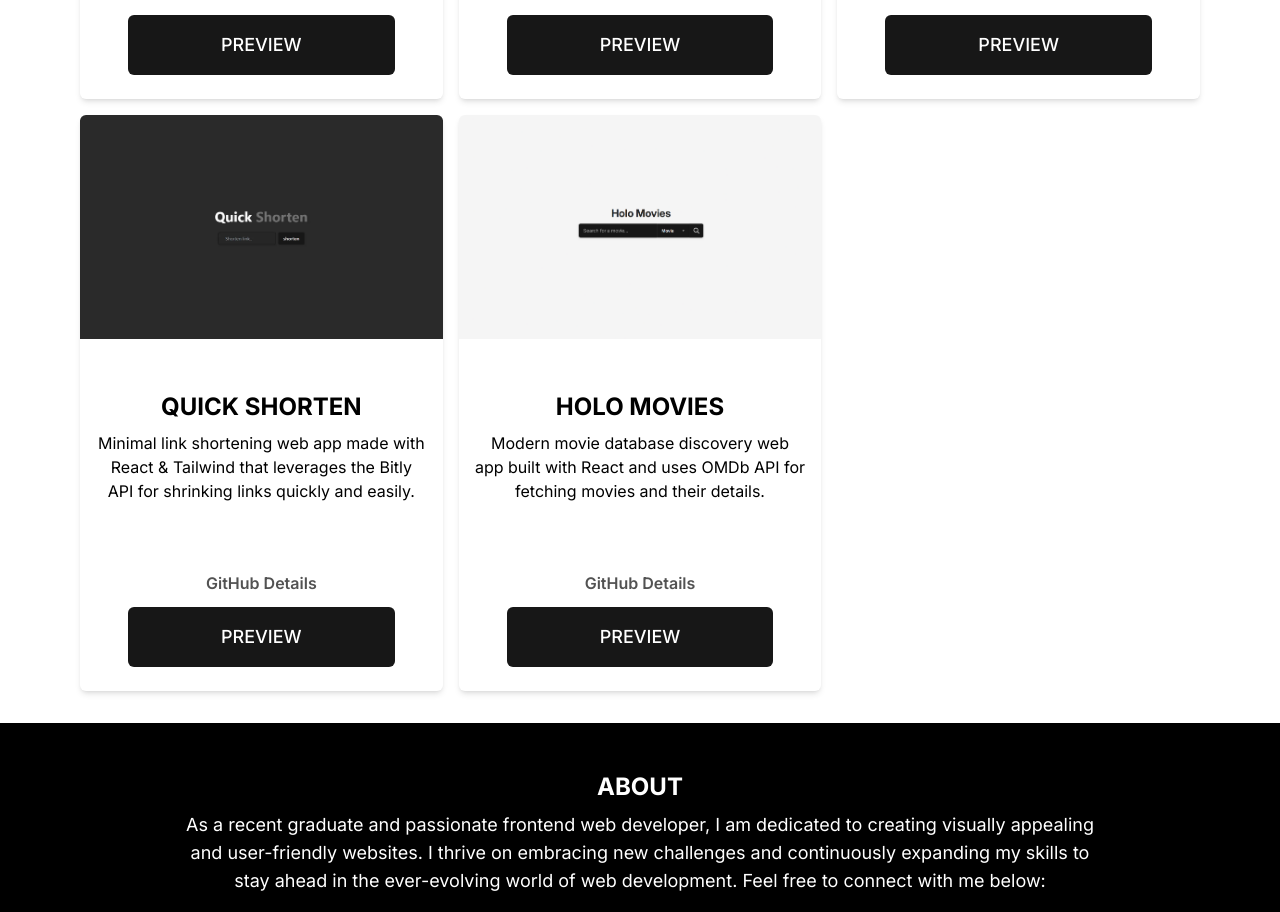
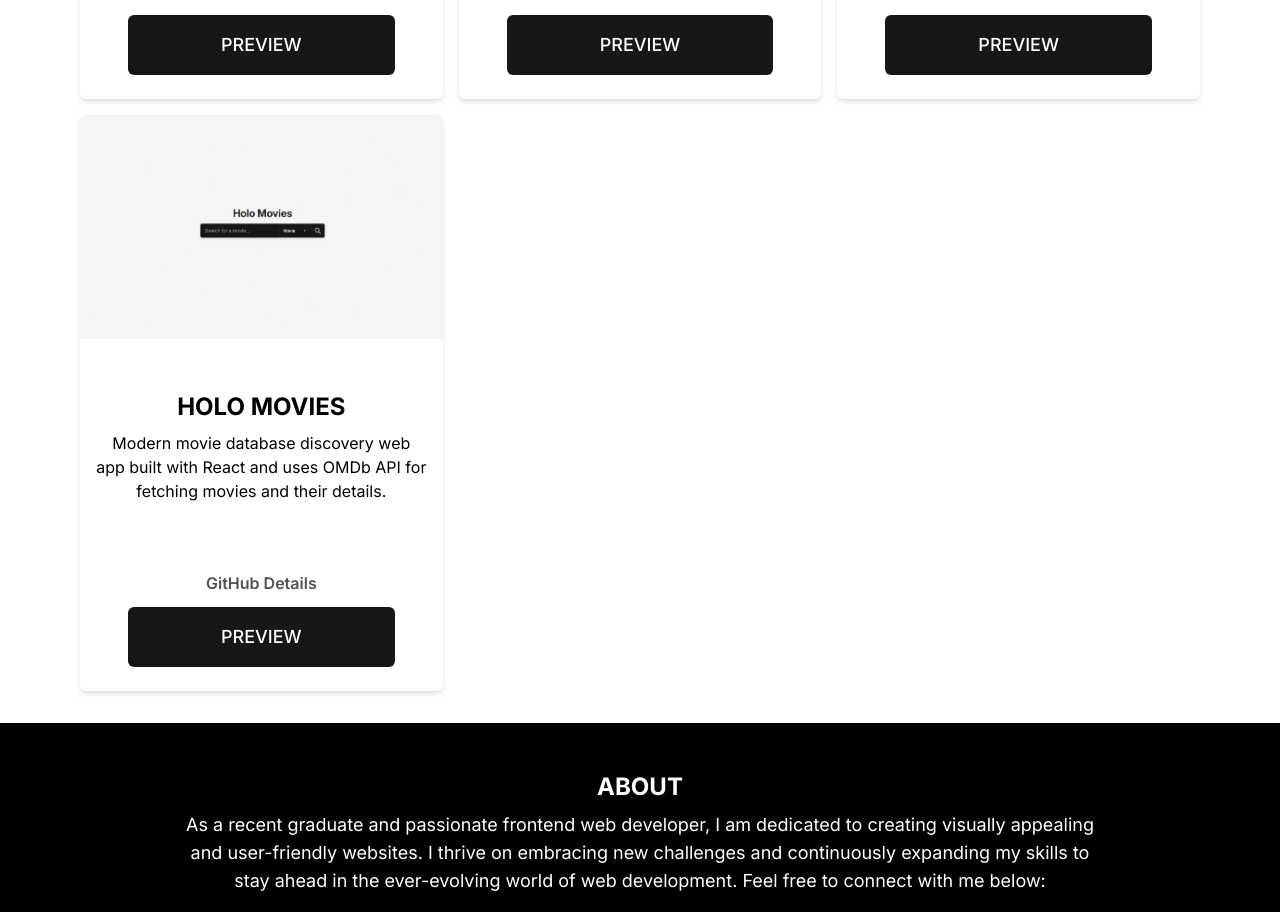
Before and after one commit to as9284/as-portfolio, a React (Vite) app: page / in a window 1280 px wide. Shown: the part 1405-2317 px from the top of the page. Built offline with nearby package versions, Linux system fonts and the light colour scheme.

Commit message:
Remove project

```diff
--- a/src/components/Projects.jsx
+++ b/src/components/Projects.jsx
@@ -1,14 +1,12 @@
 import Card from "./Card";
 import CardData from "../data/cardsData.json";
 
-import QuickShorten from "../assets/quickshorten.webp";
 import HoloMovies from "../assets/holomovies.webp";
 import SkyCloud from "../assets/skycloud.webp";
 import SpaceRise from "../assets/spacerise.webp";
 import Memoir from "../assets/memoir.webp";
 
 const images = {
-  "quickshorten.webp": QuickShorten,
   "holomovies.webp": HoloMovies,
   "skycloud.webp": SkyCloud,
   "spacerise.webp": SpaceRise,
--- a/src/data/cardsData.json
+++ b/src/data/cardsData.json
@@ -25,14 +25,6 @@
   },
   {
     "id": 4,
-    "title": "Quick Shorten",
-    "description": "Minimal link shortening web app made with React & Tailwind that leverages the Bitly API for shrinking links quickly and easily.",
-    "src": "quickshorten.webp",
-    "link": "https://github.com/as9284/quick-shorten",
-    "preview": "https://as9284.github.io/quick-shorten/"
-  },
-  {
-    "id": 5,
     "title": "Holo Movies",
     "description": "Modern movie database discovery web app built with React and uses OMDb API for fetching movies and their details.",
     "src": "holomovies.webp",
```
